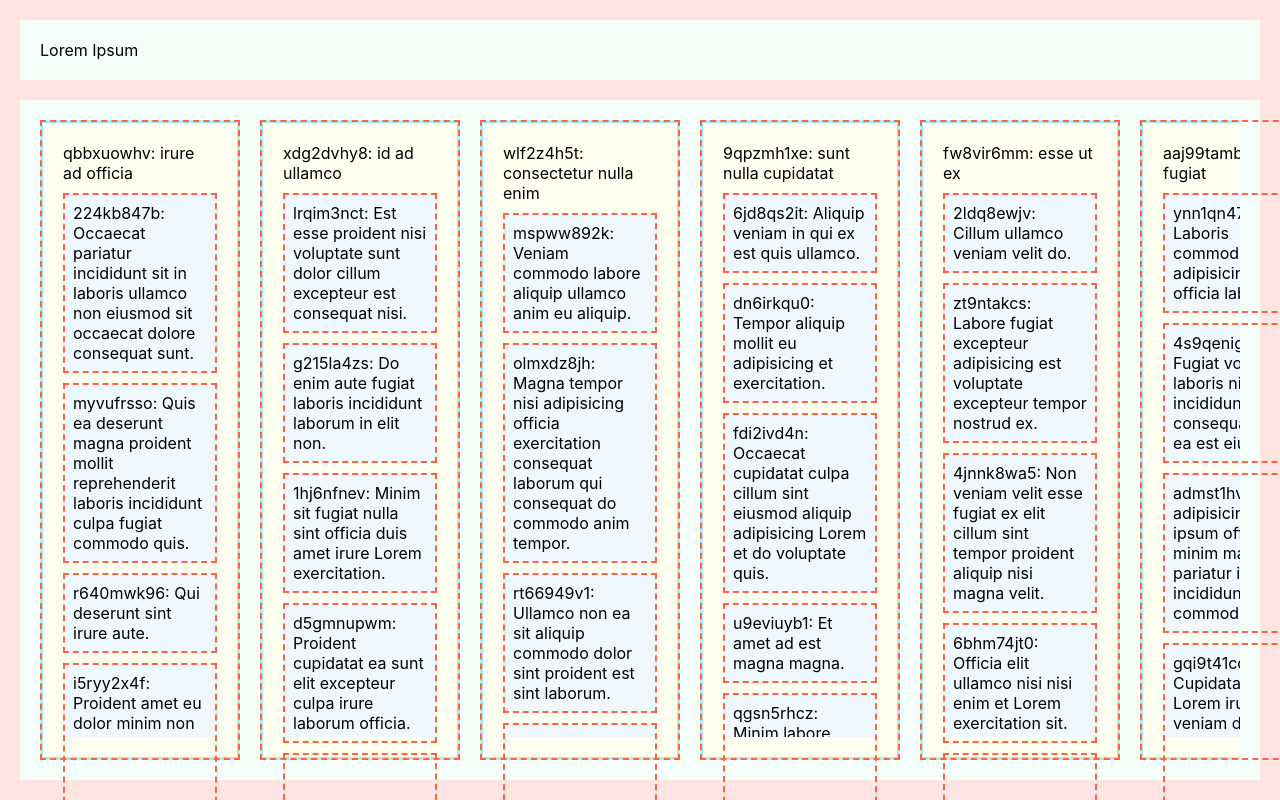
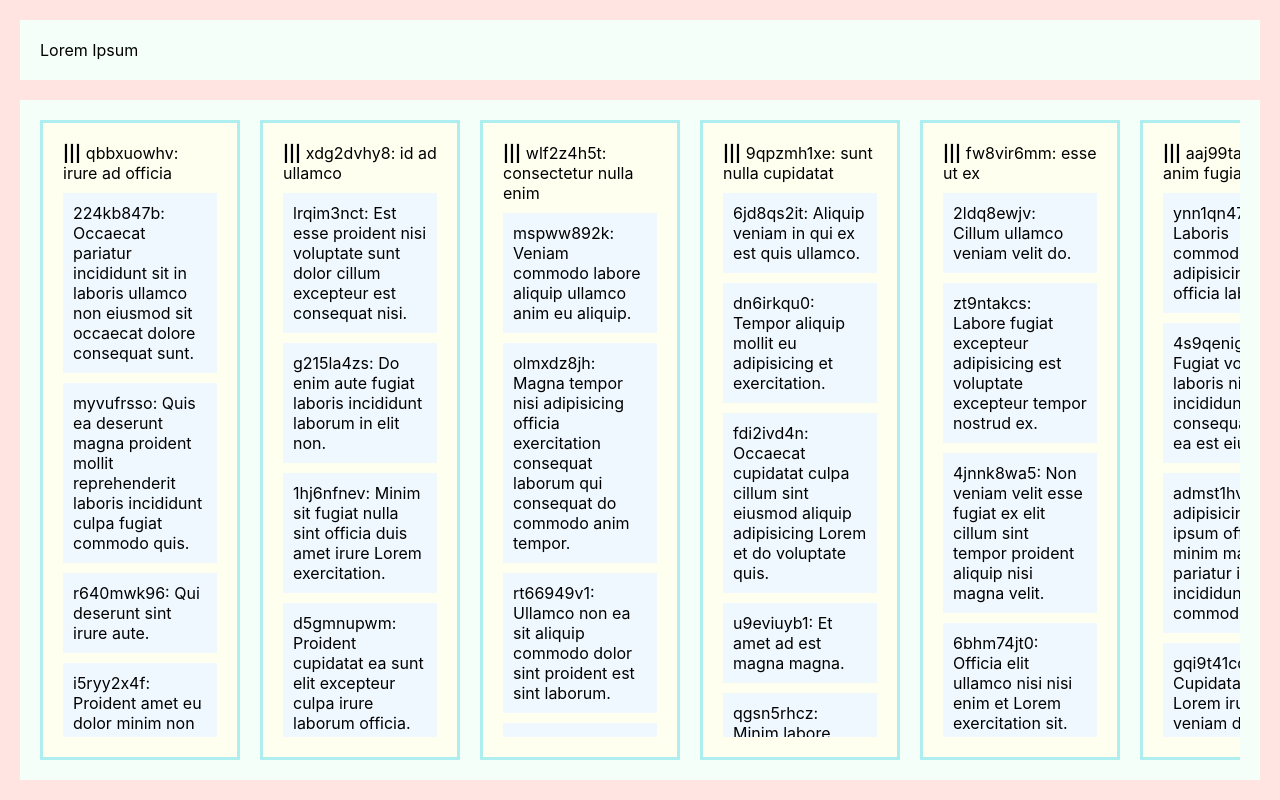
Before and after one commit to mgmeyers/dnd-playground, a React (Create React App) app: page / in a window 1280 px wide. Built offline with nearby package versions, Linux system fonts and the light colour scheme.

Commit message:
Remember scroll position and get drag handles working

```diff
--- a/src/DragStage.tsx
+++ b/src/DragStage.tsx
@@ -1,15 +1,13 @@
 import React from "react";
-import classcat from "classcat";
 import { moveEntity, TEST_BOARD } from "./util/data";
 import { DndContext } from "./components/DndContext";
 import { DragOverlay } from "./components/DragOverlay";
-import { Scrollable } from "./components/Scrollable";
 import { Droppable } from "./components/Droppable";
-import { Entity, EntityData, Item, Lane } from "./types";
+import { Entity, Item, Lane } from "./types";
 import { useDragHandle } from "./managers/DragManager";
 import { Sortable } from "./components/Sortable";
 import { SortPlaceholder } from "./components/SortPlaceholder";
-import { Debug, DebugScrollContainers } from "./Debug";
+import { ScrollContainer } from "./components/ScrollContainer";
 
 export function DragStage() {
   const [board, setBoard] = React.useState({
@@ -35,12 +33,14 @@ export function DragStage() {
         <div className="app-header">Lorem Ipsum</div>
         <div className="app-body">
           <ScrollContainer
+            id="lanes"
             className="board horizontal"
             triggerTypes={boardScrollTiggers}
           >
             <Sortable axis="horizontal">
               <Lanes lanes={board.children} />
               <SortPlaceholder
+                className="lane-placeholder"
                 accepts={lanePlaceholderTigger}
                 index={TEST_BOARD.length}
               />
@@ -79,7 +79,7 @@ export function DragStage() {
           return <div />;
         }}
       </DragOverlay>
-      <Debug />
+      {/* <Debug /> */}
       {/* <DebugScrollContainers /> */}
     </DndContext>
   );
@@ -117,17 +117,29 @@ const ItemComponent = React.memo(function ItemComponent({
   itemIndex: number;
   isStatic?: boolean;
 }) {
+  const elementRef = React.useRef<HTMLDivElement>(null);
+  const measureRef = React.useRef<HTMLDivElement>(null);
+
+  useDragHandle(measureRef, measureRef);
+
   return (
-    <DragDroppableContainer
-      className="item"
-      wrapperClassName="item-wrapper"
-      data={item}
+    <div ref={measureRef} className="item-wrapper">
+      <div ref={elementRef} className="item">
+        {isStatic ? (
+          `${item.id}: ${item.data.title}`
+        ) : (
+          <Droppable
+            elementRef={elementRef}
+            measureRef={measureRef}
             id={item.id}
             index={itemIndex}
-      isStatic={isStatic}
+            data={item}
           >
             {item.id}: {item.data.title}
-    </DragDroppableContainer>
+          </Droppable>
+        )}
+      </div>
+    </div>
   );
 });
 
@@ -164,8 +176,13 @@ const LaneComponent = React.memo(function LaneComponent({
   isStatic?: boolean;
 }) {
   const laneScrollTiggers = React.useMemo(() => ["item"], []);
+  const handleRef = React.useRef<HTMLDivElement>(null);
+  const elementRef = React.useRef<HTMLDivElement>(null);
+  const measureRef = React.useRef<HTMLDivElement>(null);
 
-  const content = (
+  useDragHandle(measureRef, handleRef);
+
+  const laneContent = (
     <>
       <Items items={lane.children} isStatic={isStatic} />
       {!isStatic && (
@@ -177,98 +194,45 @@ const LaneComponent = React.memo(function LaneComponent({
     </>
   );
 
-  return (
-    <DragDroppableContainer
-      className="lane"
-      wrapperClassName="lane-wrapper"
-      data={lane}
+  const laneBody = (
+    <ScrollContainer
       id={lane.id}
       index={laneIndex}
-      isStatic={isStatic}
-    >
-      <div className="lane-title">
-        {lane.id}: {lane.data.title}
-      </div>
-      <ScrollContainer
       className="lane-items vertical"
       triggerTypes={laneScrollTiggers}
       isStatic={isStatic}
     >
-        {isStatic ? content : <Sortable axis="vertical">{content}</Sortable>}
+      {isStatic ? (
+        laneContent
+      ) : (
+        <Sortable axis="vertical">{laneContent}</Sortable>
+      )}
     </ScrollContainer>
-    </DragDroppableContainer>
   );
-});
-
-interface ScrollContainerProps {
-  children?: React.ReactNode;
-  className?: string;
-  triggerTypes: string[];
-  isStatic?: boolean;
-}
-
-export function ScrollContainer({
-  className,
-  children,
-  triggerTypes,
-  isStatic,
-}: ScrollContainerProps) {
-  const scrollRef = React.useRef<HTMLDivElement>(null);
 
   return (
-    <div ref={scrollRef} className={classcat([className, "scroll-container"])}>
+    <div ref={measureRef} className="lane-wrapper">
+      <div ref={elementRef} className="lane">
+        <div className="lane-title">
+          <div ref={handleRef} className="lane-drag-handle">
+            |||
+          </div>
+          {lane.id}: {lane.data.title}
+        </div>
         {isStatic ? (
-        children
-      ) : (
-        <Scrollable scrollRef={scrollRef} triggerTypes={triggerTypes}>
-          {children}
-        </Scrollable>
-      )}
-    </div>
-  );
-}
-
-interface DragDroppableContainerProps {
-  children?: React.ReactNode;
-  wrapperClassName?: string;
-  className?: string;
-  data: EntityData;
-  id: string;
-  index: number;
-  isStatic?: boolean;
-}
-
-export function DragDroppableContainer({
-  wrapperClassName,
-  className,
-  children,
-  id,
-  index,
-  data,
-  isStatic,
-}: DragDroppableContainerProps) {
-  const elementRef = React.useRef<HTMLDivElement>(null);
-  const measureRef = React.useRef<HTMLDivElement>(null);
-
-  useDragHandle(measureRef, measureRef);
-
-  return (
-    <div ref={measureRef} className={wrapperClassName}>
-      <div ref={elementRef} className={className}>
-        {isStatic ? (
-          children
+          laneBody
         ) : (
           <Droppable
             elementRef={elementRef}
             measureRef={measureRef}
-            id={id}
-            index={index}
-            data={data}
+            id={lane.id}
+            index={laneIndex}
+            data={lane}
           >
-            {children}
+            {laneBody}
           </Droppable>
         )}
       </div>
     </div>
   );
-}
+});
--- a/src/components/DndContext.tsx
+++ b/src/components/DndContext.tsx
@@ -3,6 +3,7 @@ import { DndManager } from "../managers/DndManager";
 import { Entity, WithChildren } from "../types";
 import { DndManagerContext } from "./context";
 import { Scope } from "./Scope";
+import { ScrollState } from "./ScrollStateContext";
 
 interface DndContextProps extends WithChildren {
   id?: string;
@@ -27,9 +28,11 @@ export function DndContext({ children, id, onDrop }: DndContextProps) {
 
   return (
     <Scope id={id}>
-      <DndManagerContext.Provider value={dndManager}>
-        {children}
-      </DndManagerContext.Provider>
+      <ScrollState>
+        <DndManagerContext.Provider value={dndManager}>
+          {children}
+        </DndManagerContext.Provider>
+      </ScrollState>
     </Scope>
   );
 }
--- /dev/null
+++ b/src/components/ScrollContainer.tsx
@@ -0,0 +1,60 @@
+import React from "react";
+import classcat from "classcat";
+import { Scrollable } from "./Scrollable";
+import { useStoredScrollState } from "./ScrollStateContext";
+
+interface ScrollContainerProps {
+  children?: React.ReactNode;
+  className?: string;
+  triggerTypes: string[];
+  isStatic?: boolean;
+  id: string;
+  index?: number;
+}
+
+export function ScrollContainer({
+  className,
+  children,
+  triggerTypes,
+  isStatic,
+  id,
+  index,
+}: ScrollContainerProps) {
+  const scrollRef = React.useRef<HTMLDivElement>(null);
+
+  useStoredScrollState(id, index, scrollRef);
+
+  React.useEffect(() => {
+    if (isStatic) {
+      scrollRef.current?.style.setProperty("overflow", "hidden");
+    } else {
+      scrollRef.current?.style.removeProperty("overflow");
+    }
+  }, [isStatic]);
+
+  React.useEffect(() => {
+    if (isStatic) return;
+
+    scrollRef.current?.style.setProperty("overflow", "hidden");
+
+    const timeout = setTimeout(() => {
+      scrollRef.current?.style.removeProperty("overflow");
+    }, 10);
+
+    return () => {
+      clearTimeout(timeout);
+    };
+  }, [id, index, isStatic]);
+
+  return (
+    <div ref={scrollRef} className={classcat([className, "scroll-container"])}>
+      {isStatic ? (
+        children
+      ) : (
+        <Scrollable scrollRef={scrollRef} triggerTypes={triggerTypes}>
+          {children}
+        </Scrollable>
+      )}
+    </div>
+  );
+}
--- /dev/null
+++ b/src/components/ScrollStateContext.tsx
@@ -0,0 +1,52 @@
+import rafSchd from "raf-schd";
+import React from "react";
+import { CoordinateShift, WithChildren } from "../types";
+import { ScrollStateContext } from "./context";
+
+export function ScrollState({ children }: WithChildren) {
+  const manager = React.useMemo(() => {
+    return new Map<string, CoordinateShift>();
+  }, []);
+
+  return (
+    <ScrollStateContext.Provider value={manager}>
+      {children}
+    </ScrollStateContext.Provider>
+  );
+}
+
+export function useStoredScrollState(
+  id: string,
+  index: number | undefined,
+  scrollRef: React.RefObject<HTMLElement>
+) {
+  const scrollStates = React.useContext(ScrollStateContext);
+
+  React.useEffect(() => {
+    const el = scrollRef.current;
+
+    if (!el) return;
+
+    const onScroll = rafSchd((e: Event) => {
+      const target = e.target as HTMLElement;
+
+      scrollStates.set(id, {
+        x: target.scrollLeft,
+        y: target.scrollTop,
+      });
+    });
+
+    const state = scrollStates.get(id);
+
+    if (state && (state.x !== 0 || state.y !== 0)) {
+      el.scrollLeft = state.x;
+      el.scrollTop = state.y;
+    }
+
+    el.addEventListener("scroll", onScroll);
+
+    return () => {
+      el.removeEventListener("scroll", onScroll);
+    };
+  }, [scrollStates, id, index, scrollRef]);
+}
--- a/src/components/SortPlaceholder.tsx
+++ b/src/components/SortPlaceholder.tsx
@@ -6,9 +6,10 @@ import { Droppable } from "./Droppable";
 interface SortPlaceholderProps {
   index: number;
   accepts: string[];
+  className?: string;
 }
 
-export function SortPlaceholder({ index, accepts }: SortPlaceholderProps) {
+export function SortPlaceholder({ index, accepts, className }: SortPlaceholderProps) {
   const elementRef = React.useRef<HTMLDivElement>(null);
   const measureRef = React.useRef<HTMLDivElement>(null);
 
@@ -21,7 +22,7 @@ export function SortPlaceholder({ index, accepts }: SortPlaceholderProps) {
   }, [accepts]);
 
   return (
-    <div ref={measureRef}>
+    <div ref={measureRef} className={className}>
       <div ref={elementRef} className="placeholder">
         <Droppable
           elementRef={elementRef}
--- a/src/components/context.ts
+++ b/src/components/context.ts
@@ -3,6 +3,7 @@ import { DndManager } from "../managers/DndManager";
 import { EntityManager } from "../managers/EntityManager";
 import { ScrollManager } from "../managers/ScrollManager";
 import { SortManager } from "../managers/SortManager";
+import { CoordinateShift } from "../types";
 
 export const DndManagerContext = React.createContext<DndManager | null>(null);
 
@@ -12,6 +13,10 @@ export const ScrollManagerContext = React.createContext<ScrollManager | null>(
   null
 );
 
+export const ScrollStateContext = React.createContext<
+  Map<string, CoordinateShift>
+>(new Map());
+
 export const SortManagerContext = React.createContext<SortManager | null>(null);
 
 export const EntityManagerContext = React.createContext<EntityManager | null>(
--- a/src/index.css
+++ b/src/index.css
@@ -88,6 +88,11 @@ body {
   overflow: hidden;
 }
 
+.lane-placeholder {
+  height: 100%;
+  flex-shrink: 0;
+}
+
 .lane-title {
   flex-shrink: 0;
   margin-bottom: 10px;
@@ -96,6 +101,12 @@ body {
 .lane.is-dragging {
   border-color: darkseagreen;
   z-index: 100;
+}
+
+.lane-drag-handle {
+  display: inline-block;
+  margin: 0 5px 0 0;
+  font-weight: bold;
 }
 
 .item-wrapper {
```
Also changed, not shown: src/managers/DragManager.ts (+18 -5 lines). Lines whose indentation alone changed are shown as unchanged.
